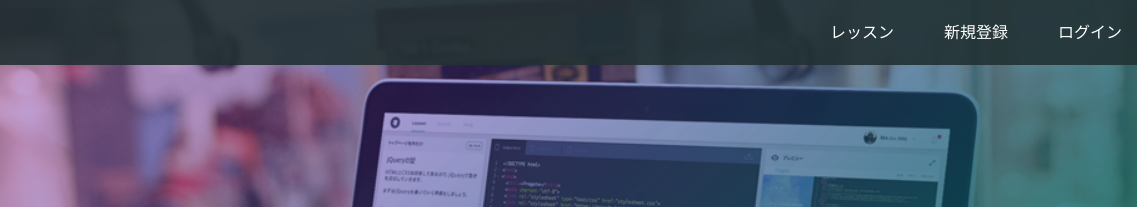
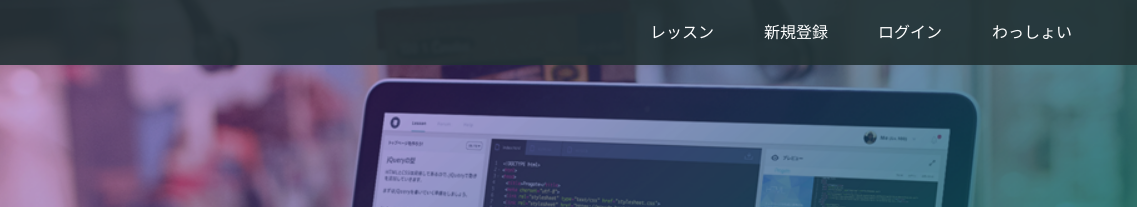
Before and after one commit to yuta-saka/yuta-saka, a plain HTML site: page index.html in a window 1280 px wide. Shown: the top 207 px of the page, 143-1280 px from the left. Drawn offline with Linux system fonts and the light colour scheme.

Commit message:
Update index.html

```diff
--- a/index.html
+++ b/index.html
@@ -18,6 +18,7 @@
         <a href="#">レッスン</a>
         <a href="#">新規登録</a>
         <a href="#" class="login">ログイン</a>
+        <a>わっしょい<a>
       </div>
     </div>
   </header>
```
